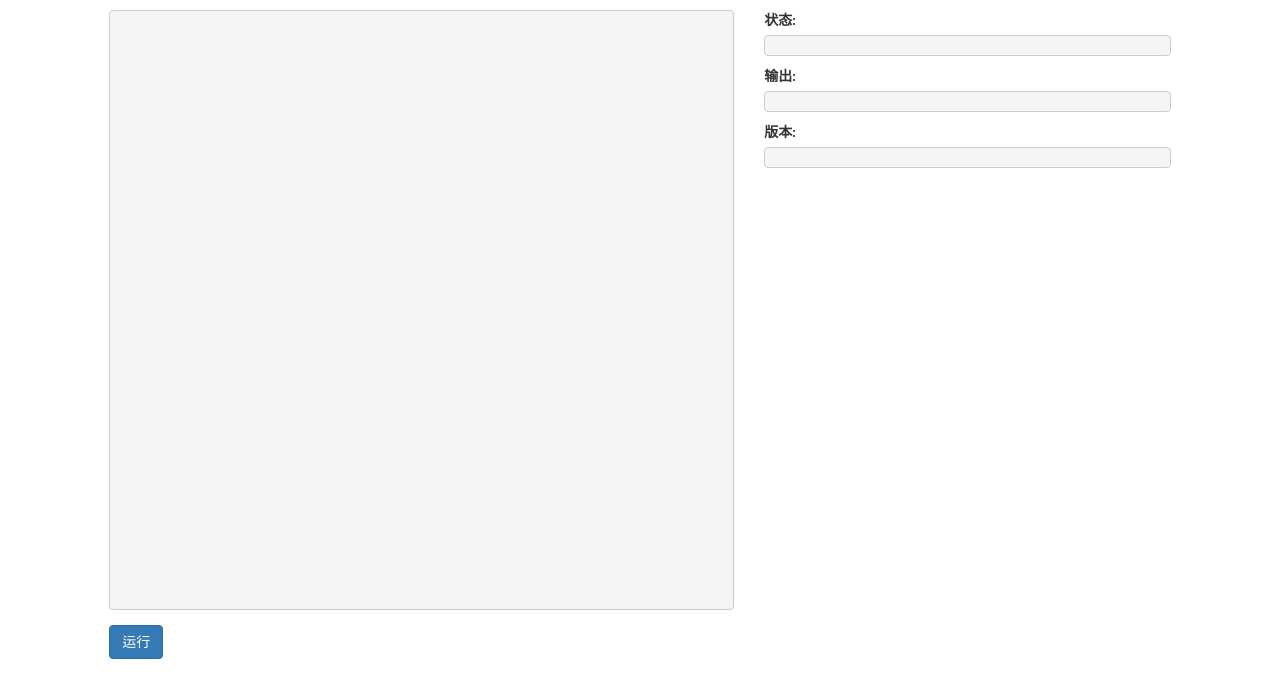
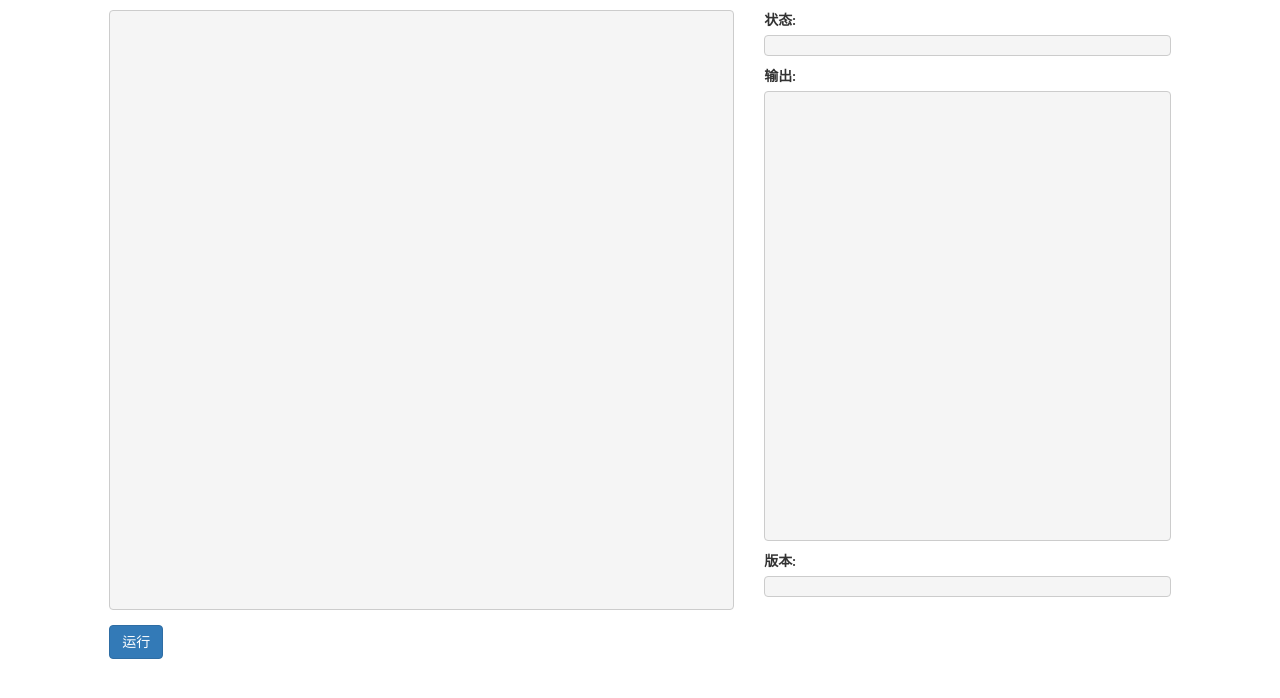
Before and after one commit to zhengxiaojun/FastWebPython, a Flask app: page /index in a window 1280 px wide. Shown: the top 698 px of the page. Run offline with Flask 2, Linux system fonts and the light colour scheme; some libraries are stand-ins or nearby versions.

Commit message:
first commit

```diff
--- a/templates/index.html
+++ b/templates/index.html
@@ -57,7 +57,7 @@
                 <label for="status">状态:</label>
                 <pre id="status"></pre>
                 <label for="output">输出:</label>
-                <pre id="output"></pre>
+                <pre id="output" style="height: 450px"></pre>
                 <label for="version">版本:</label>
                 <pre id="version"></pre>
             </div>
```
Also changed, not shown: 4 other files.
